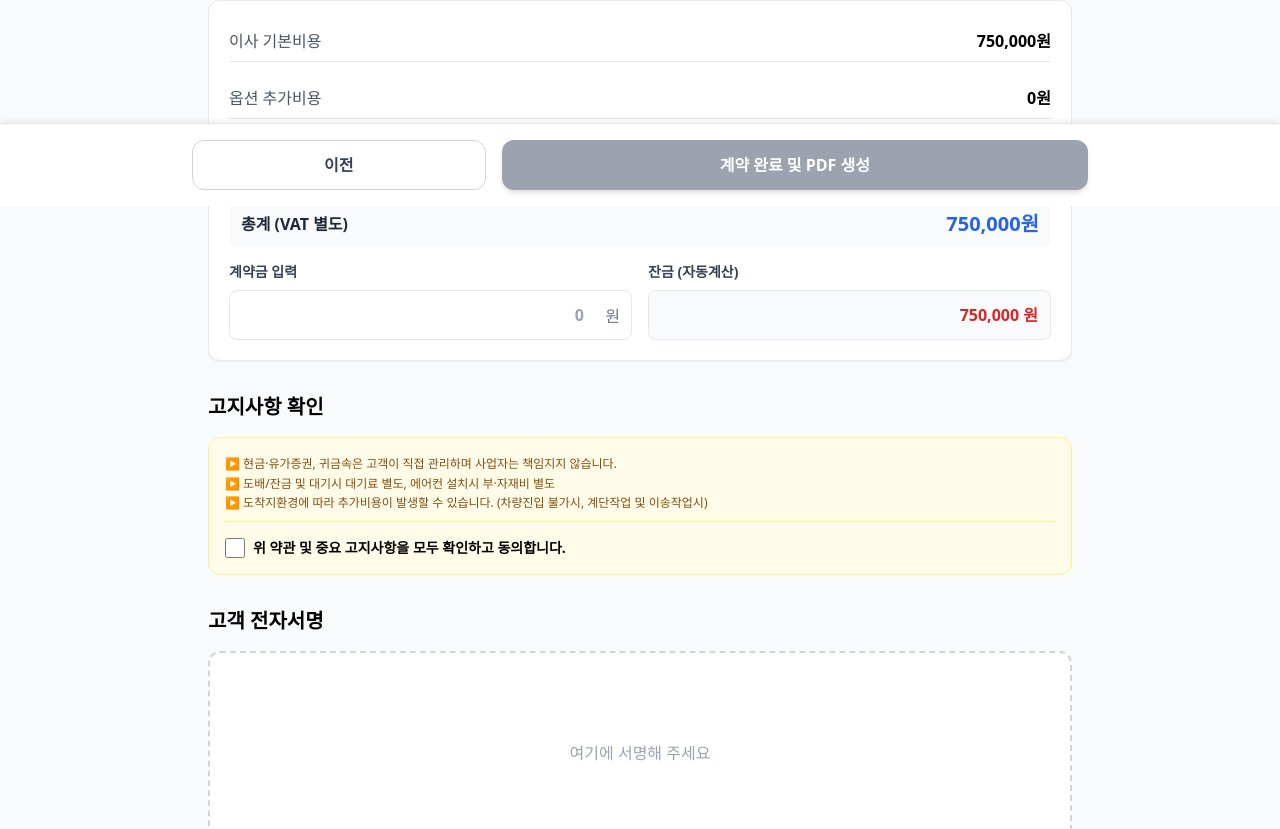
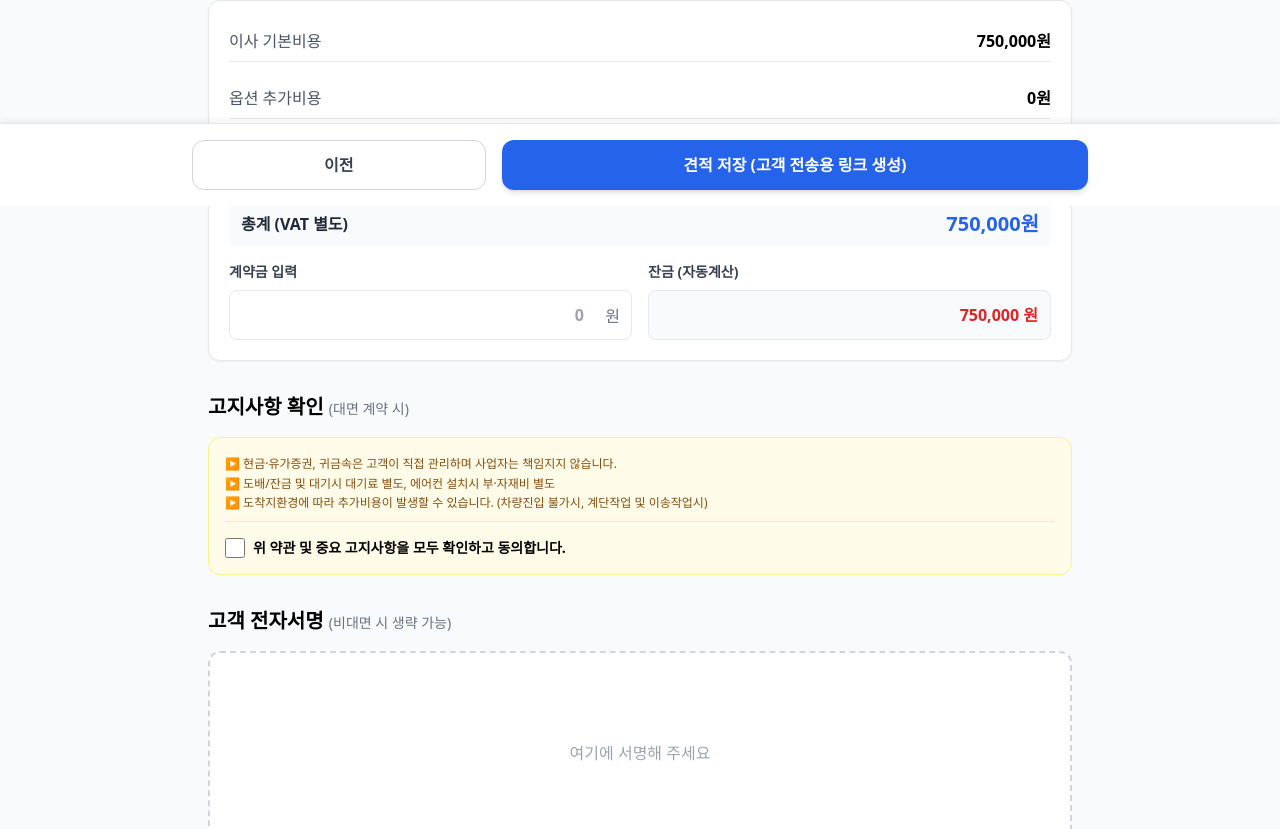
Before and after one commit to grigobio237-eng/20260822-tongin, a Next.js app: page /step4 in a window 1280 px wide. Shown: the part 594-1423 px from the top of the page. Built offline with nearby package versions, Linux system fonts and the light colour scheme.

Commit message:
feat: make signature optional on step4 and update button text for remote signing

```diff
--- a/src/app/(wizard)/step4/page.tsx
+++ b/src/app/(wizard)/step4/page.tsx
@@ -424,9 +424,9 @@ export default function Step4Page() {
         </div>
       </section>
 
-      {/* 2. 약관 및 동의 */}
+      {/* 2. 약관 및 동의 (대면 계약 시) */}
       <section>
-        <h2 className="text-xl font-bold mb-4">고지사항 확인</h2>
+        <h2 className="text-xl font-bold mb-4">고지사항 확인 <span className="text-sm font-normal text-gray-500">(대면 계약 시)</span></h2>
         <div className="bg-yellow-50 rounded-xl border border-yellow-200 p-4 space-y-2">
           <p className="text-xs text-yellow-800 leading-relaxed">
             ▶ 현금·유가증권, 귀금속은 고객이 직접 관리하며 사업자는 책임지지 않습니다.<br/>
@@ -445,9 +445,9 @@ export default function Step4Page() {
         </div>
       </section>
 
-      {/* 3. 전자서명 */}
+      {/* 3. 전자서명 (대면 계약 시) */}
       <section>
-        <h2 className="text-xl font-bold mb-4">고객 전자서명</h2>
+        <h2 className="text-xl font-bold mb-4">고객 전자서명 <span className="text-sm font-normal text-gray-500">(비대면 시 생략 가능)</span></h2>
         <SignaturePad onSign={(dataUrl) => setSignatureData(dataUrl)} />
       </section>
 
@@ -463,14 +463,14 @@ export default function Step4Page() {
           </button>
           <button
             onClick={handleSubmit}
-            disabled={isSubmitting || !agreed || !signatureData}
+            disabled={isSubmitting}
             className={clsx(
               "flex items-center justify-center gap-2 text-white px-6 py-3 rounded-xl font-bold shadow-md w-2/3 transition-colors",
-              isSubmitting || !agreed || !signatureData ? "bg-gray-400 cursor-not-allowed" : "bg-blue-600 hover:bg-blue-700"
+              isSubmitting ? "bg-gray-400 cursor-not-allowed" : "bg-blue-600 hover:bg-blue-700"
             )}
           >
             {isSubmitting && <Loader2 size={20} className="animate-spin" />}
-            {isSubmitting ? '계약 처리 중...' : '계약 완료 및 PDF 생성'}
+            {isSubmitting ? '저장 중...' : '견적 저장 (고객 전송용 링크 생성)'}
           </button>
         </div>
       </div>
```
